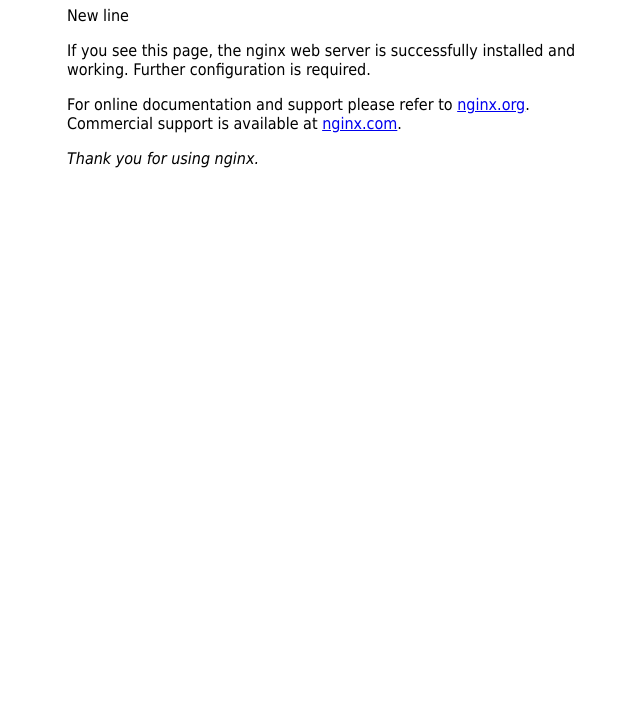
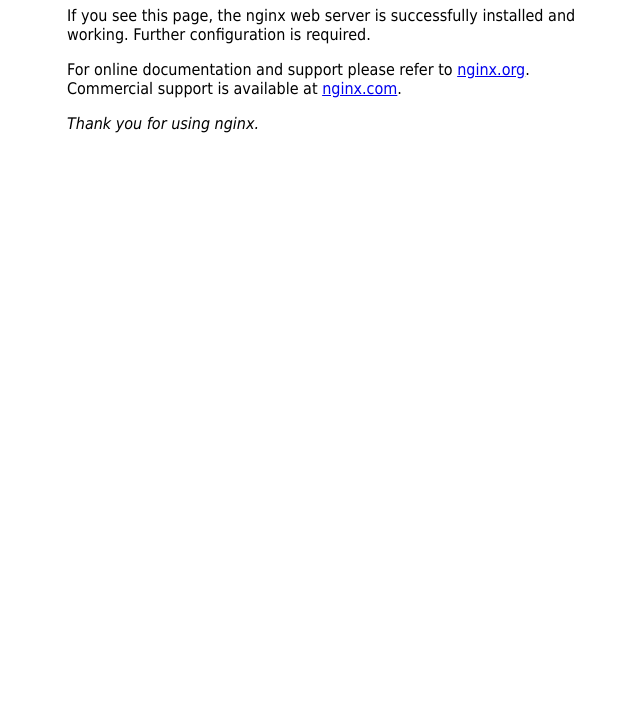
Before and after one commit to ykmn0/git, a plain HTML site: page index.html in a window 1280 px wide. Shown: the part 75-800 px from the top of the page, without its empty margins (293-933 px from the left). Drawn offline with Linux system fonts and the light colour scheme.

Commit message:
Update index.html

```diff
--- a/index.html
+++ b/index.html
@@ -11,8 +11,6 @@ font-family: Tahoma, Verdana, Arial, sans-serif; }
 <body>
 <h1>Welcome to Git Basic Server</h1>
 
-<p>New line</p>
-
 <p>If you see this page, the nginx web server is successfully installed and
 working. Further configuration is required.</p>
 
```
